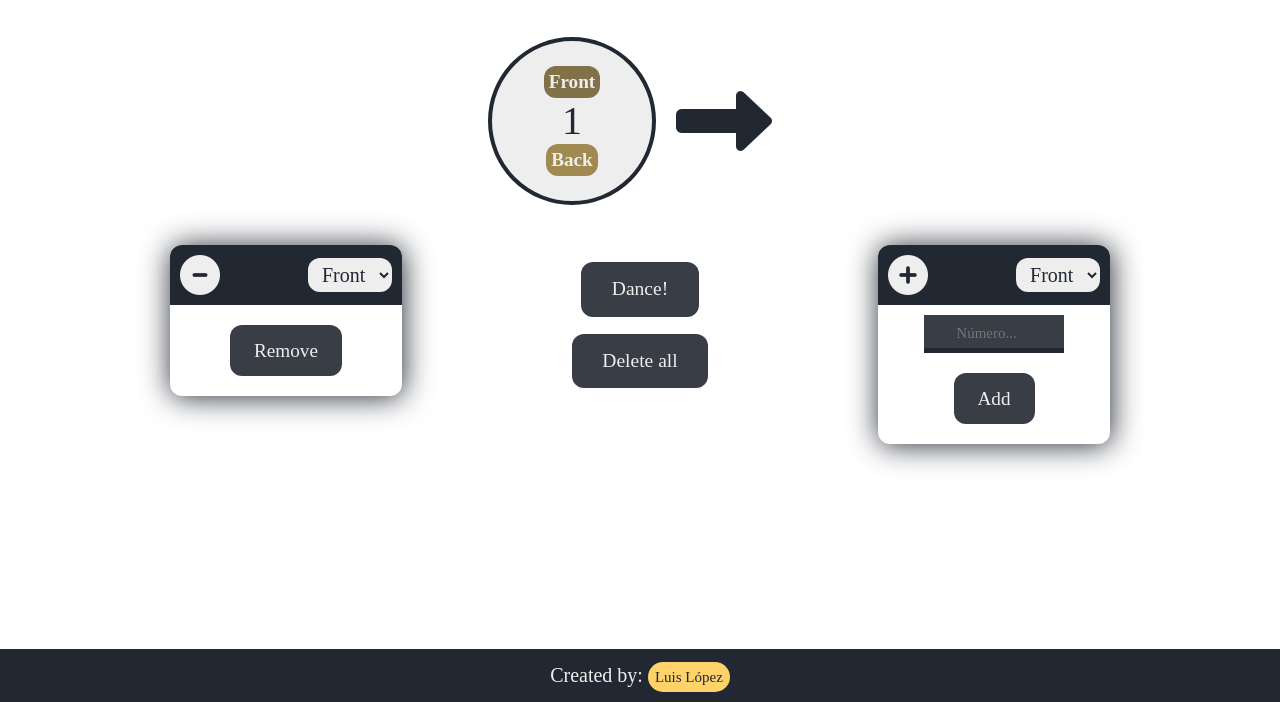
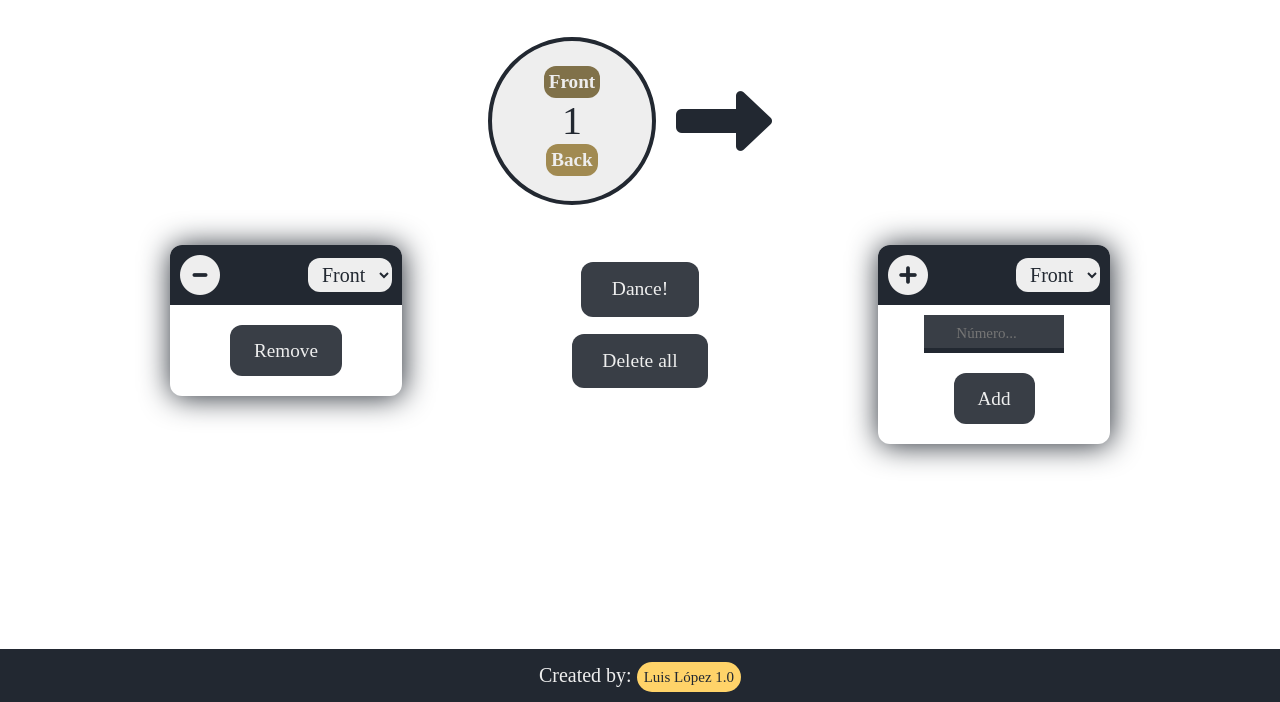
Before and after one commit to LuisFernandoLG/old-portafolio, a plain HTML site: page proyectosByMe/ListaEnlazada/html/index.html in a window 1280 px wide. Shown: the part 98-800 px from the top of the page. Drawn offline with Linux system fonts and the light colour scheme.

Commit message:
aniadi el numero de version

```diff
--- a/proyectosByMe/ListaEnlazada/html/index.html
+++ b/proyectosByMe/ListaEnlazada/html/index.html
@@ -102,7 +102,7 @@
 
 
         <footer class="footer">
-            <p class="credits weight-400">Created by: <a class="credits__name weight-500">Luis López</a>
+            <p class="credits weight-400">Created by: <a class="credits__name weight-500">Luis López  <span class="weight-700">1.0</span> </a>
             </p>
         </footer>
     </div>
```
